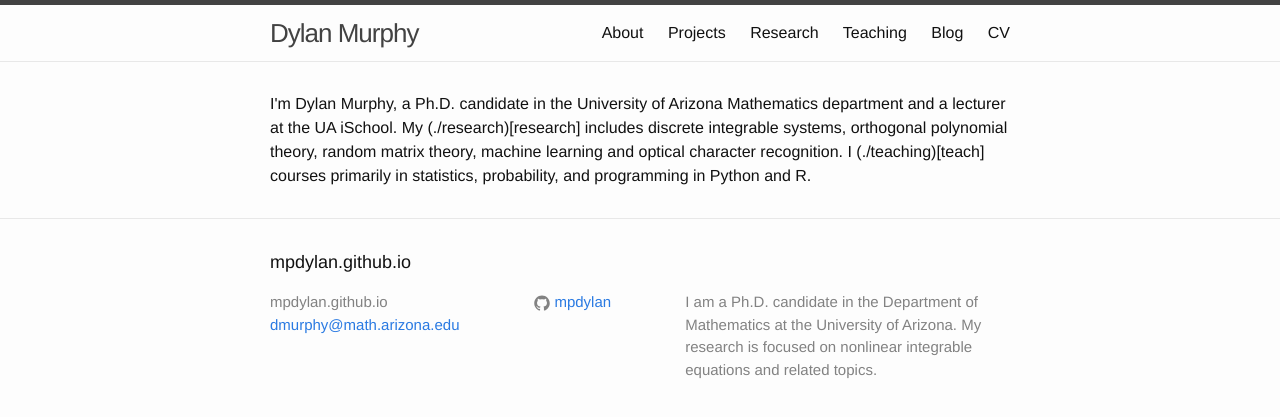
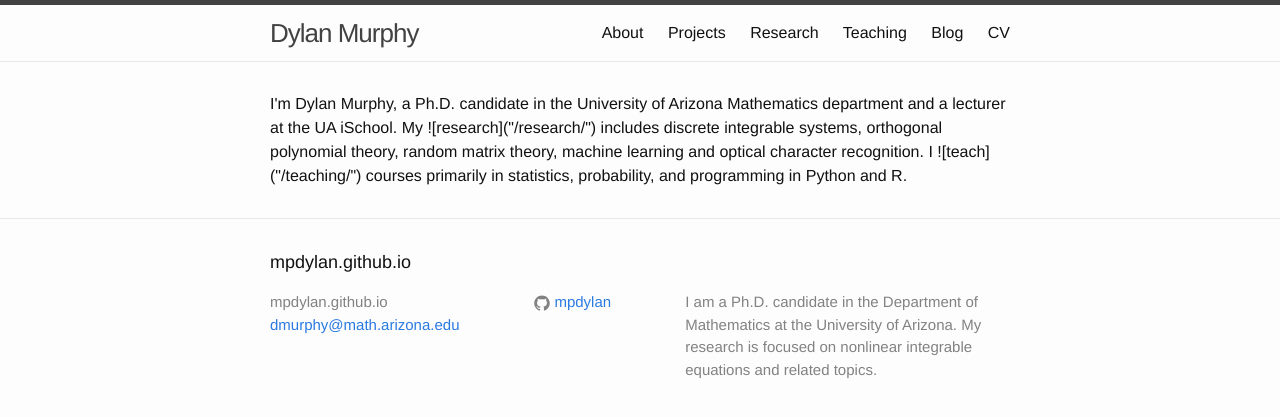
Before and after one commit to mpdylan/mpdylan.github.io, a Jekyll site: the page built from index.html, in a window 1280 px wide. Shown: the top 417 px of the page. Built offline with Jekyll 4.4.1, drawn with Linux system fonts in a browser that asks for light colours; part of the change alters nothing that is shown.

```diff
--- a/index.html
+++ b/index.html
@@ -5,7 +5,9 @@ title: Home
 
 <div class="home">
 
-I'm Dylan Murphy, a Ph.D. candidate in the University of Arizona Mathematics department and a lecturer at the UA iSchool. My (./research)[research] includes discrete integrable systems, orthogonal polynomial theory, random matrix theory, machine learning and optical character recognition. I (./teaching)[teach] courses primarily in statistics, probability, and programming in Python and R.
+I'm Dylan Murphy, a Ph.D. candidate in the University of Arizona Mathematics department and a lecturer at the UA iSchool.
+My ![research]("/research/") includes discrete integrable systems, orthogonal polynomial theory, random matrix theory, machine learning and optical character recognition.
+I ![teach]("/teaching/") courses primarily in statistics, probability, and programming in Python and R.
 
 
 
```
